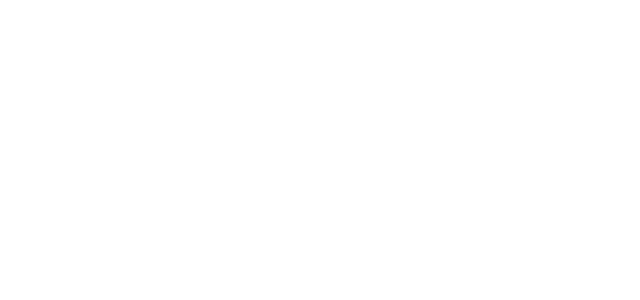
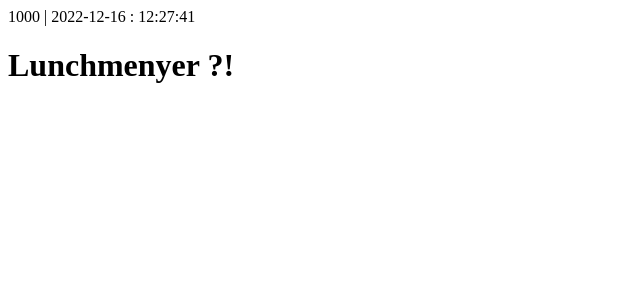
Before and after one commit to Nyx-Nailo/Informationstavla-UtMe25, a React (Create React App) app in the folder tuc-hotel/: page / in a window 1280 px wide. Shown: the top 300 px of the page, without its empty margins (0-640 px from the left). Built offline with nearby package versions, Linux system fonts and the light colour scheme.

Commit message:
Byter sida och fungerande klocka

```diff
--- a/tuc-hotel/package.json
+++ b/tuc-hotel/package.json
@@ -6,7 +6,9 @@
     "@testing-library/jest-dom": "^5.16.5",
     "@testing-library/react": "^13.4.0",
     "@testing-library/user-event": "^13.5.0",
+    "bootstrap": "^5.2.3",
     "react": "^18.2.0",
+    "react-bootstrap": "^2.7.0",
     "react-dom": "^18.2.0",
     "react-scripts": "5.0.1",
     "web-vitals": "^2.1.4"
--- a/tuc-hotel/src/App.js
+++ b/tuc-hotel/src/App.js
@@ -1,11 +1,11 @@
-
+import System from './pages/system/system';
 
 function App() {
-  return (
-    <div className="App">
-
-    </div>
-  );
+    return (
+        <div className="App">
+            <System/>
+        </div>
+    );
 }
 
 export default App;
--- /dev/null
+++ b/tuc-hotel/src/pages/system/system.js
@@ -0,0 +1,52 @@
+import { useState, useEffect } from 'react';
+
+import Dagsschema from '../dagsschema/dagsschema';
+import Lunch from '../lunch/lunch';
+import Nyheter from '../nyheter/nyheter';
+import Vader from '../vader/vader';
+import Busstider from '../busstider/busstider';
+
+
+
+const System = () => {
+
+    /*  Clock   */
+    const [time, setTime] = useState(new Date());
+    useEffect(() => {
+        const interval = setInterval(() => {
+            setTime(new Date());
+        },1000)
+    },[])
+
+    /*  Timer for page change   */
+    const pages = [<Dagsschema />, <Lunch />, <Nyheter />, <Vader />, <Busstider />];
+    const viewTime = [5000, 1000, 2000, 1000, 2000];
+    const [pageNr, setPageNr] = useState(0);
+    const [delay, setDelay] = useState(10);
+    const [page, setPage] = useState(<>Loading</>)
+    useEffect(() => {
+        const interval = setInterval(() => {
+            setPage(pages[pageNr]);
+            setDelay(viewTime[pageNr]);
+            if (pageNr == pages.length - 1) {
+                setPageNr(0);
+            } else {
+                setPageNr((prevPageNr) => prevPageNr + 1);
+            }
+        }, delay);
+        return () => clearInterval(interval);
+    }, [pageNr]);
+
+
+    return (
+        <div id='SlideCont'>
+            <div id='SlideHead'>{delay} | {time.toLocaleDateString("sv")} : {time.toLocaleTimeString("sv")}</div>
+            <div id='SlideMain'>{page}</div>
+            <div className='Widget'></div>
+
+
+        </div>
+    );
+};
+
+export default System;
```
Also changed, not shown: 1 other file (tests, documents, lock files or other folders).
